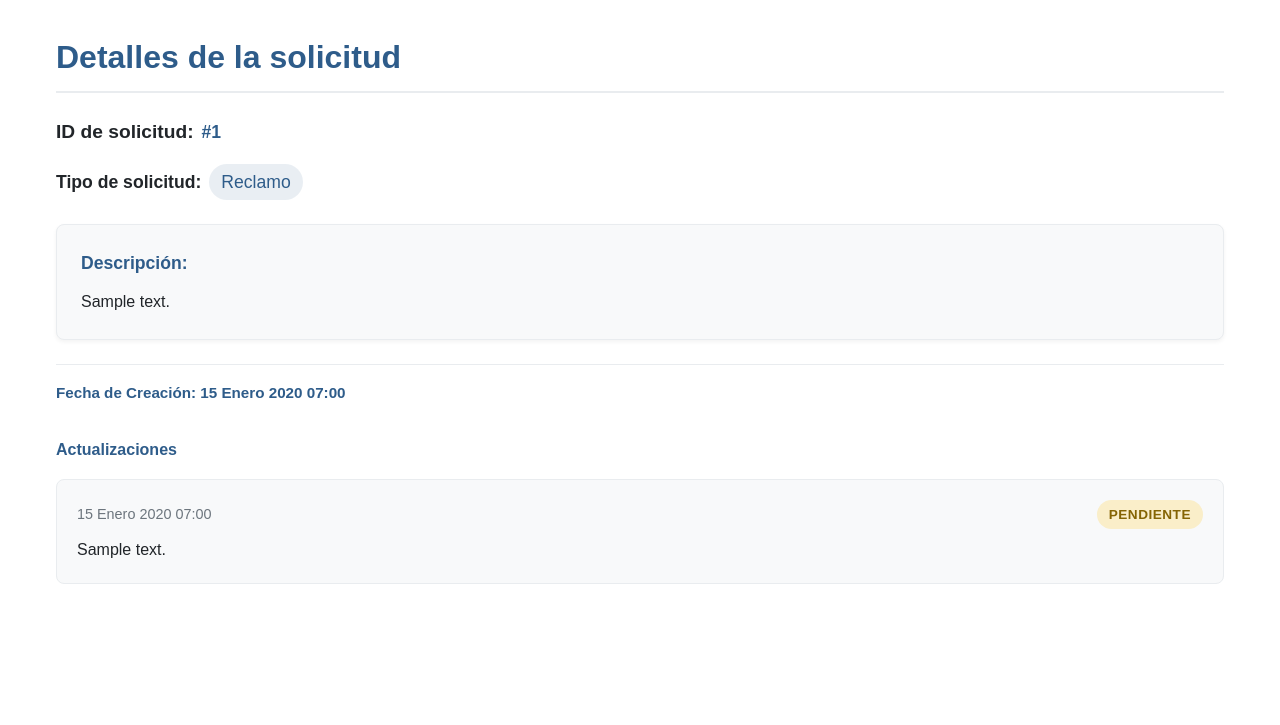
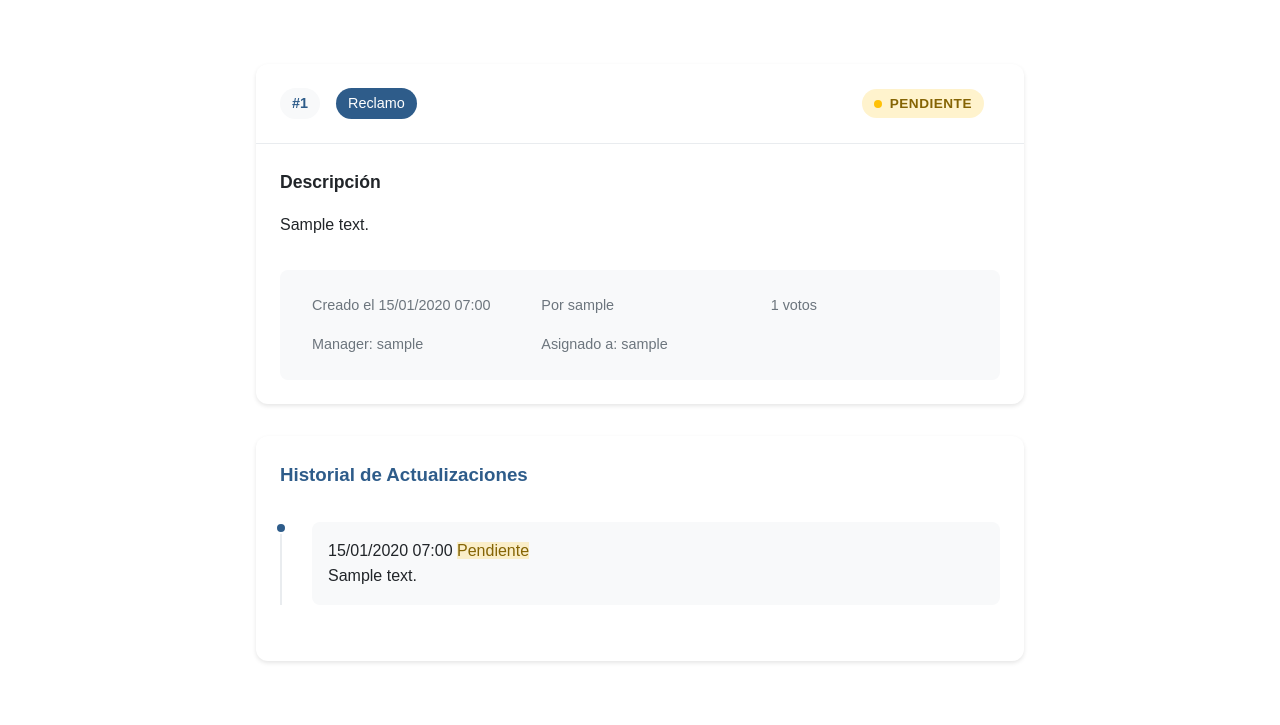
Before and after one commit to agusherrera99/ciudadano_conectado, a Django app: template issues/templates/issue_detail.html in a window 1280 px wide. Shown: the part 123-848 px from the top of the page. Before the commit the page ends 707 px from the top, so only its background shows below. Run offline with Django 5.2, Linux system fonts and the light colour scheme; the template is opened without the code that fills it: values that come from a table or form of the project are taken from there, others are empty; tables that the repository leaves empty hold one stand-in row (values such as "Sample post").

Commit message:
Feature: Update issue templates to use UUID instead of ID; enhance issue detail presentation

```diff
--- a/issues/static/css/issue_detail.css
+++ b/issues/static/css/issue_detail.css
@@ -1,3 +1,4 @@
+/* Base Styles */
 * {
     box-sizing: border-box;
     margin: 0;
@@ -11,15 +12,23 @@ body {
     background-color: var(--background);
 }
 
+/* Typography */
+h1, h2, h3, h4 {
+    color: var(--primary);
+    margin-bottom: 1rem;
+}
+
+/* Layout */
 main {
     max-width: 1200px;
     margin: 2rem auto;
     padding: 0 1rem;
 }
 
-h1, h2, h3, h4 {
-    color: var(--primary);
-    margin-bottom: 1rem;
+.container {
+    max-width: 800px;
+    margin: 0 auto;
+    padding: 2rem 1rem;
 }
 
 section {
@@ -30,20 +39,71 @@ section {
     box-shadow: 0 2px 4px rgba(0, 0, 0, 0.1);
 }
 
-.request-info {
+/* Issue Card Component */
+.issue-card {
+    background: white;
     border-radius: 12px;
+    box-shadow: 0 2px 4px var(--shadow-color);
+    margin-bottom: 2rem;
+    overflow: hidden;
+}
+
+/* Header */
+.issue-header {
+    padding: 1.5rem;
+    border-bottom: 1px solid var(--accent);
+    display: flex;
+    justify-content: space-between;
+    align-items: center;
+}
+
+.issue-title {
+    display: flex;
+    align-items: center;
+    gap: 1rem;
+}
+
+.issue-badge {
+    background: var(--secondary);
+    color: var(--primary);
+    padding: 0.25rem 0.75rem;
+    border-radius: 20px;
+    font-weight: 600;
+    font-size: 0.9rem;
+}
+
+.issue-type {
+    background: var(--primary);
+    color: white;
+    padding: 0.25rem 0.75rem;
+    border-radius: 20px;
+    font-weight: 500;
+    font-size: 0.9rem;
+}
+
+/* Content */
+.issue-content {
+    padding: 1.5rem;
+}
+
+.issue-description {
     margin-bottom: 2rem;
 }
 
-.request-info h2 {
-    font-size: 2rem;
-    color: var(--primary);
-    margin-bottom: 1.5rem;
-    border-bottom: 2px solid var(--accent);
-    padding-bottom: 0.5rem;
+.issue-description h3 {
+    color: var(--text);
+    font-size: 1.1rem;
+    margin-bottom: 1rem;
 }
 
-.request-status {
+.issue-description p {
+    color: var(--text);
+    line-height: 1.6;
+    white-space: pre-line;
+}
+
+/* Status Component */
+.issue-status {
     display: inline-flex;
     align-items: center;
     padding: 0.25rem 0.75rem;
@@ -52,173 +112,132 @@ section {
     font-weight: 600;
     text-transform: uppercase;
     letter-spacing: 0.5px;
+    margin-right: 1rem;
+    transition: all 0.3s ease;
 }
 
-.request-status.in-process {
-    background-color: rgba(46, 92, 138, 0.2);
-    color: var(--primary);
+.issue-status::before {
+    content: '';
+    display: inline-block;
+    width: 8px;
+    height: 8px;
+    border-radius: 50%;
+    margin-right: 0.5rem;
 }
 
-.request-status.resolved {
-    background-color: rgba(40, 167, 69, 0.2);
-    color: #155724;
+/* Status Variants */
+.recibido {
+    background-color: var(--status-received-bg);
+    color: var(--status-received-text);
 }
 
-.request-status.pending {
-    background-color: rgba(255, 193, 7, 0.2);
-    color: #856404;
+.recibido::before {
+    background-color: var(--status-received-dot);
 }
 
-.request-id {
-    color: var(--text);
-    font-size: 1.2rem;
-    margin-bottom: 1rem;
+.pendiente {
+    background-color: var(--status-pending-bg);
+    color: var(--status-pending-text);
+}
+
+.pendiente::before {
+    background-color: var(--status-pending-dot);
+}
+
+.en-proceso {
+    background-color: var(--status-process-bg);
+    color: var(--status-process-text);
+}
+
+.en-proceso::before {
+    background-color: var(--status-process-dot);
+}
+
+.resuelto {
+    background-color: var(--status-resolved-bg);
+    color: var(--status-resolved-text);
+}
+
+.resuelto::before {
+    background-color: var(--status-resolved-dot);
+}
+
+/* Metadata Component */
+.issue-metadata {
+    display: grid;
+    grid-template-columns: repeat(auto-fit, minmax(200px, 1fr));
+    gap: 1rem;
+    background: var(--secondary);
+    padding: 1.5rem;
+    border-radius: 8px;
+}
+
+.metadata-item {
     display: flex;
     align-items: center;
     gap: 0.5rem;
+    color: var(--text-muted);
+    font-size: 0.9rem;
 }
 
-.request-id strong {
-    color: var(--primary);
-    font-size: 1.1rem;
+/* Timeline Component */
+.updates-timeline {
+    background: white;
+    border-radius: 12px;
+    padding: 1.5rem;
+    box-shadow: 0 2px 4px var(--shadow-color);
 }
 
-.request-category {
-    font-size: 1.1rem;
-    color: var(--text);
-    margin-bottom: 1.5rem;
-    display: flex;
-    align-items: center;
-    gap: 0.5rem;
+.timeline {
+    position: relative;
+    margin-top: 2rem;
 }
 
-.request-category strong {
-    color: var(--primary);
-    background-color: rgba(46, 92, 138, 0.1);
-    padding: 0.25rem 0.75rem;
-    border-radius: 20px;
-    font-weight: 500;
+.timeline::before {
+    content: '';
+    position: absolute;
+    left: 0;
+    top: 0;
+    bottom: 0;
+    width: 2px;
+    background: var(--accent);
 }
 
-.request-description {
-    background-color: var(--secondary);
-    border-radius: 8px;
-    padding: 1.5rem;
-    margin: 1.5rem 0;
-    border: 1px solid var(--accent);
-    box-shadow: 0 2px 4px rgba(0, 0, 0, 0.05);
-}
-
-.request-description h4 {
-    color: var(--primary);
-    font-size: 1.1rem;
-    margin-bottom: 0.75rem;
-}
-
-.request-description p {
-    color: var(--text);
-    line-height: 1.6;
-    white-space: pre-line;
-}
-
-.request-meta {
-    margin-top: 1.5rem;
-    padding-top: 1rem;
-    border-top: 1px solid var(--accent);
-}
-
-.request-meta p {
-    color: var(--text);
-    font-size: 0.95rem;
-}
-
-.request-meta strong {
-    color: var(--primary);
-}
-
-.request-images {
+.timeline-item {
+    position: relative;
+    padding-left: 2rem;
     margin-bottom: 2rem;
 }
 
-.image-gallery {
-    display: flex;
-    gap: 1rem;
-    flex-wrap: wrap;
+.timeline-marker {
+    position: absolute;
+    left: -5px;
+    width: 12px;
+    height: 12px;
+    border-radius: 50%;
+    background: var(--primary);
+    border: 2px solid white;
 }
 
-.image-gallery img {
-    max-width: 100%;
-    height: auto;
+.timeline-content {
+    background: var(--secondary);
     border-radius: 8px;
-    border: 1px solid var(--accent);
+    padding: 1rem;
 }
 
-.request-updates {
-    margin-bottom: 2rem;
+.no-updates {
+    display: flex;
+    align-items: center;
+    gap: 1rem;
+    padding: 2rem;
+    background: var(--secondary);
+    border-radius: 8px;
+    color: var(--text-muted);
+    text-align: center;
+    justify-content: center;
 }
 
-.update-list {
-    list-style-type: none;
-    padding: 0;
-}
-
-.update-item {
-    background-color: var(--secondary);
-    border-radius: 8px;
-    border: 1px solid var(--accent);
-    padding: 1.25rem;
-    margin-bottom: 1rem;
-}
-
-.update-header {
-    display: flex;
-    justify-content: space-between;
-    align-items: center;
-    margin-bottom: 0.5rem;
-}
-
-.update-date {
-    color: #6c757d;
-    font-size: 0.9rem;
-}
-
-.update-status {
-    display: inline-flex;
-    align-items: center;
-    padding: 0.25rem 0.75rem;
-    border-radius: 20px;
-    font-size: 0.85rem;
-    font-weight: 600;
-    text-transform: uppercase;
-    letter-spacing: 0.5px;
-}
-
-.update-status.recibido {
-    background-color: rgba(108, 117, 125, 0.2);
-    color: #495057;
-}
-
-.update-status.en-proceso {
-    background-color: rgba(46, 92, 138, 0.2);
-    color: var(--primary);
-}
-
-.update-status.pendiente {
-    background-color: rgba(255, 193, 7, 0.2);
-    color: #856404;
-
-}
-.update-status.resuelto {
-    background-color: rgba(40, 167, 69, 0.2);
-    color: #155724;
-}
-
-.update-description {
-    margin: 0;
-    color: var(--text);
-}
-
-/* Responsive adjustments */
+/* Media Queries */
 @media (max-width: 768px) {
     .request-info h2 {
         font-size: 1.5rem;
@@ -232,4 +251,14 @@ section {
     .request-description {
         padding: 1rem;
     }
+
+    .issue-header {
+        flex-direction: column;
+        gap: 1rem;
+        align-items: flex-start;
+    }
+
+    .issue-metadata {
+        grid-template-columns: 1fr;
+    }
 }
--- a/issues/templates/issue_detail.html
+++ b/issues/templates/issue_detail.html
@@ -13,44 +13,82 @@
     {% include 'components/navbar.html' %}
 
     <main>
-        <div class="request-info">
-            <h2>Detalles de la solicitud</h2>
+        <div class="container">
+            <!-- Issue Details Card -->
+            <div class="issue-card">
+                <div class="issue-header">
+                    <div class="issue-title">
+                        <span class="issue-badge">#{{issue.uuid}}</span>
+                        <span class="issue-type">{{issue.category|capfirst}}</span>
+                    </div>
+                    <span class="issue-status {{issue.status}}">{{issue.status|capfirst}}</span>
+                </div>
 
-            <h3 class="request-id">ID de solicitud: <strong>#{{issue.id}}</strong></h3>
-            <h4 class="request-category">Tipo de solicitud: <strong>{{issue.category|capfirst}}</strong></h4>
-
-            <div class="request-description">
-                <h4>Descripción:</h4>
+                <div class="issue-content">
+                    <div class="issue-description">
+                        <h3>Descripción</h3>
                         <p>{{issue.description}}</p>
                     </div>
 
-            <div class="request-meta">
-                <p><strong>Fecha de Creación: {{issue.created_at}}</strong></p>
+                    <div class="issue-metadata">
+                        <div class="metadata-item">
+                            <i class="fas fa-calendar"></i>
+                            <span>Creado el {{issue.created_at|date:"d/m/Y H:i"}}</span>
+                        </div>
+                        <div class="metadata-item">
+                            <i class="fas fa-user"></i>
+                            <span>Por {{issue.user.username}}</span>
+                        </div>
+                        <div class="metadata-item">
+                            <i class="fas fa-thumbs-up"></i>
+                            <span>{{issue.votes_count}} votos</span>
+                        </div>
+                        {% if issue.manager %}
+                        <div class="metadata-item">
+                            <i class="fas fa-user-tie"></i>
+                            <span>Manager: {{issue.manager.username}}</span>
+                        </div>
+                        {% endif %}
+                        {% if issue.assigned_to %}
+                        <div class="metadata-item">
+                            <i class="fas fa-user-cog"></i>
+                            <span>Asignado a: {{issue.assigned_to.username}}</span>
+                        </div>
+                        {% endif %}
+                    </div>
                 </div>
             </div>
 
-        <div class="request-updates">
-            <h4>Actualizaciones</h4>
-            <ul class="update-list">
+            <!-- Updates Timeline -->
+            <div class="updates-timeline">
+                <h3>Historial de Actualizaciones</h3>
                 {% if issue_updates %}
+                    <div class="timeline">
                         {% for update in issue_updates %}
-                    <li class="update-item">
+                            <div class="timeline-item">
+                                <div class="timeline-marker"></div>
+                                <div class="timeline-content">
                                     <div class="update-header">
-                            <span class="update-date">{{update.updated_at}}</span>
-
-                            {% if update.status == 'en proceso' %}
-                                <span class="update-status en-proceso">{{update.status}}</span>
+                                        <span class="update-date">
+                                            <i class="fas fa-clock"></i>
+                                            {{update.updated_at|date:"d/m/Y H:i"}}
+                                        </span>
+                                        <span class="update-status {{update.status}}">
+                                            {{update.status|capfirst}}
+                                        </span>
+                                    </div>
+                                    <p class="update-description">{{update.description}}</p>
+                                </div>
+                            </div>
+                        {% endfor %}
+                    </div>
                 {% else %}
-                                <span class="update-status {{update.status}}">{{update.status}}</span>
+                    <div class="no-updates">
+                        <i class="fas fa-info-circle"></i>
+                        <p>No hay actualizaciones para esta solicitud</p>
+                    </div>
                 {% endif %}
             </div>
-                        <p class="update-description">{{update.description}}</p>
-                    </li>
-                    {% endfor %}
-                {% else %}
-                    <p class="update-item">No hay actualizaciones para esta solicitud</p>
-                {% endif %}
-            </ul>
         </div>
     </main>
 </body>
--- a/issues/templates/issues.html
+++ b/issues/templates/issues.html
@@ -77,7 +77,7 @@
                                     <li class="request-item">
                                         <div class="request-header">
                                             <div class="request-title">
-                                                <h5 class="request-id">#{{issue.id}}</h5>
+                                                <h5 class="request-id">#{{issue.uuid}}</h5>
                                                 <span class="request-type">{{ issue.category|capfirst }}</span>
                                             </div>
 
@@ -131,7 +131,7 @@
                                 <div class="request-item">
                                     <div class="request-header">
                                         <div class="request-title">
-                                            <h5 class="request-id">#{{issue.id}}</h5>
+                                            <h5 class="request-id">#{{issue.uuid}}</h5>
                                             <span class="request-type">{{ issue.category|capfirst }}</span>
                                         </div>
                                         <span class="request-status {{ issue.status }}">{{ issue.status|capfirst }}</span>
```
Lines whose indentation alone changed are shown as unchanged.
